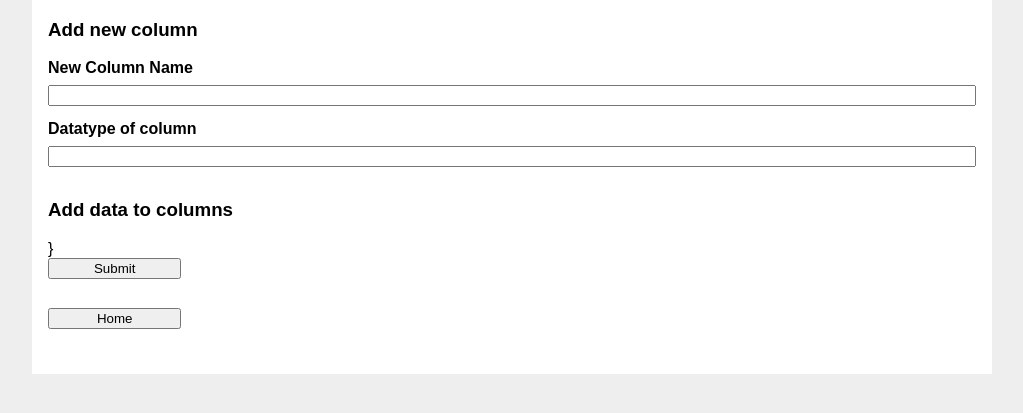
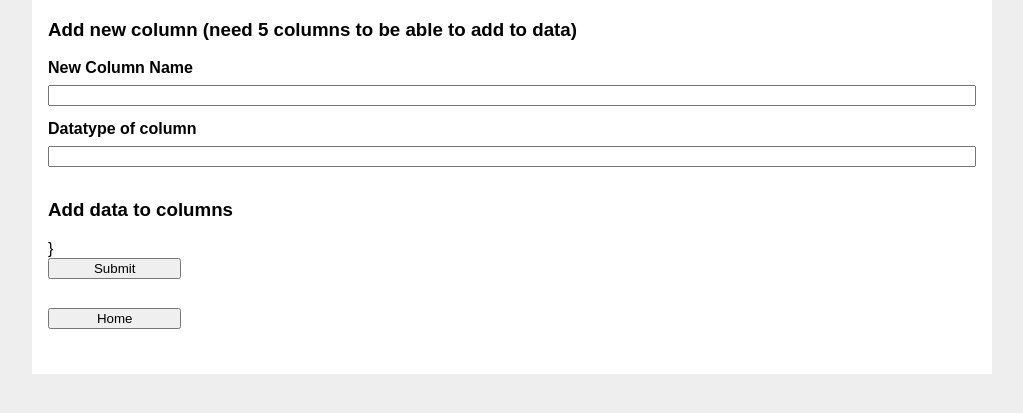
Before and after one commit to HelenRose01/CSC3131, a Flask app: page /database_queries/add_data in a window 1280 px wide. Shown: the part 98-511 px from the top of the page, without its empty margins (128-1151 px from the left). Run offline with Flask 2, Linux system fonts and the light colour scheme; the visitor is signed in with stand-in values (Sample User, id 1).

Commit message:
Increased number of columns to add data to

```diff
--- a/CSC3131/DataHope/database_queries.py
+++ b/CSC3131/DataHope/database_queries.py
@@ -31,7 +31,8 @@ def add_data():
         else:
             for j in columns:
                 cols.append(j[1])
-            db.execute("INSERT INTO " + session['username'] + "(" + cols[1] + ", "+cols[2]+") VALUES (?,?)", (record[1], record[2]))
+            db.execute("INSERT INTO " + session['username'] + "(" + cols[1] + ", "+cols[2]+ "," + cols[3]+ ","+ cols[4]+
+                       ") VALUES (?,?,?,?)", (record[1], record[2], record[3], record[4]))
             db.commit()
             db.close()
     return render_template('/database_queries/add_data.html', columns=columns)
--- a/CSC3131/DataHope/templates/database_queries/add_data.html
+++ b/CSC3131/DataHope/templates/database_queries/add_data.html
@@ -5,7 +5,7 @@
 {% endblock %}
 
 {% block content %}
-<h3> Add new column</h3>
+<h3> Add new column (need 5 columns to be able to add to data)</h3>
 <form method="post">
     <label for="newcolumn">New Column Name</label>
     <input name="newcolumn" id="newcolumn">
```
